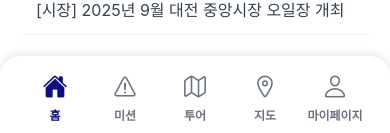
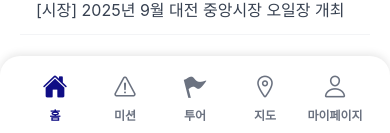
Before and after one commit to sijang-bojang/frontend, a React Native app: screen / in a window 390 px wide. Shown: the part 708-841 px from the top of the page. Built offline with nearby package versions, Linux system fonts and the light colour scheme; no server answers.

Commit message:
chore: 투어 아이콘 변경

```diff
--- a/App.tsx
+++ b/App.tsx
@@ -2,7 +2,7 @@ import { createBottomTabNavigator } from "@react-navigation/bottom-tabs";
 import { NavigationContainer } from "@react-navigation/native";
 import React from "react";
 import { SafeAreaProvider } from "react-native-safe-area-context";
-import { Ionicons } from "@expo/vector-icons";
+import { Ionicons, Entypo } from "@expo/vector-icons";
 import { GestureHandlerRootView } from "react-native-gesture-handler";
 
 import "./global.css";
@@ -31,7 +31,8 @@ export default function App() {
                 } else if (route.name === "Mission") {
                   iconName = focused ? "warning" : "warning-outline";
                 } else if (route.name === "Tour") {
-                  iconName = focused ? "map" : "map-outline";
+                  // 투어 탭은 Entypo flag 아이콘 사용
+                  return <Entypo name="flag" size={size} color={color} />;
                 } else if (route.name === "Map") {
                   iconName = focused ? "location" : "location-outline";
                 } else if (route.name === "Profile") {
```
